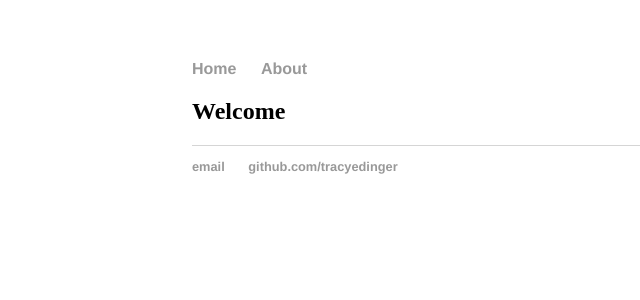
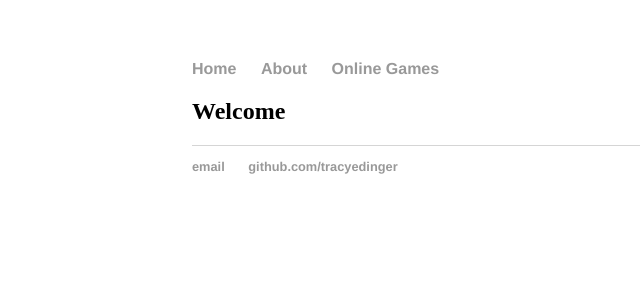
Before and after one commit to tracyedinger/tracyedinger.github.io, a Jekyll site: the page built from index.md, in a window 1280 px wide. Shown: the top 300 px of the page, without its empty margins (0-640 px from the left). Built offline with Jekyll 4.4.1, drawn with Linux system fonts in a browser that asks for light colours; our own code applies the rules of GitHub Pages for plain Markdown files.

Commit message:
Update default.html

```diff
--- a/_layouts/default.html
+++ b/_layouts/default.html
@@ -11,6 +11,7 @@
 	    		<ul>
 	        		<li><a href="/">Home</a></li>
 		        	<li><a href="/about">About</a></li>
+				<li><a href="/OnlineGames">Online Games</a></li>
 	    		</ul>
 			</nav>
 			<div class="container">
```
